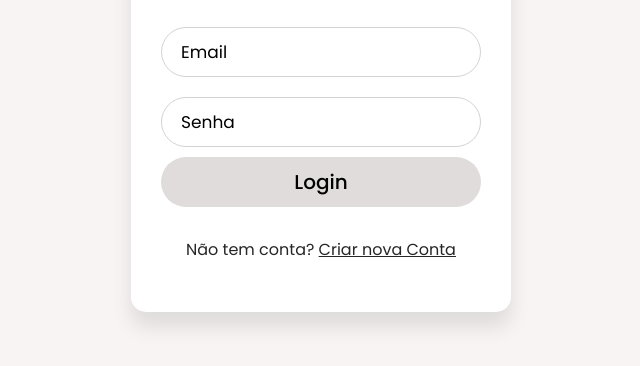
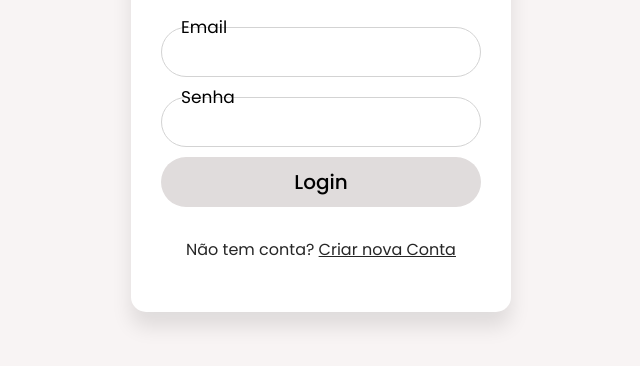
Before and after one commit to GlGuimaraes/TrabalhoFaculdadeWeb, a plain HTML site: page login.html in a window 1280 px wide. Shown: the part 296-662 px from the top of the page, without its empty margins (319-959 px from the left). Drawn offline with Linux system fonts and the light colour scheme.

Commit message:
Melhorando Login Guilherme

```diff
--- a/css/login.css
+++ b/css/login.css
@@ -57,7 +57,7 @@ form .field input:valid{
 }
 .wrapper form .field label{
   position: absolute;
-  top: 50%;
+  top: 0%;
   left: 20px;
   color: black;
   font-weight: 400;
```
